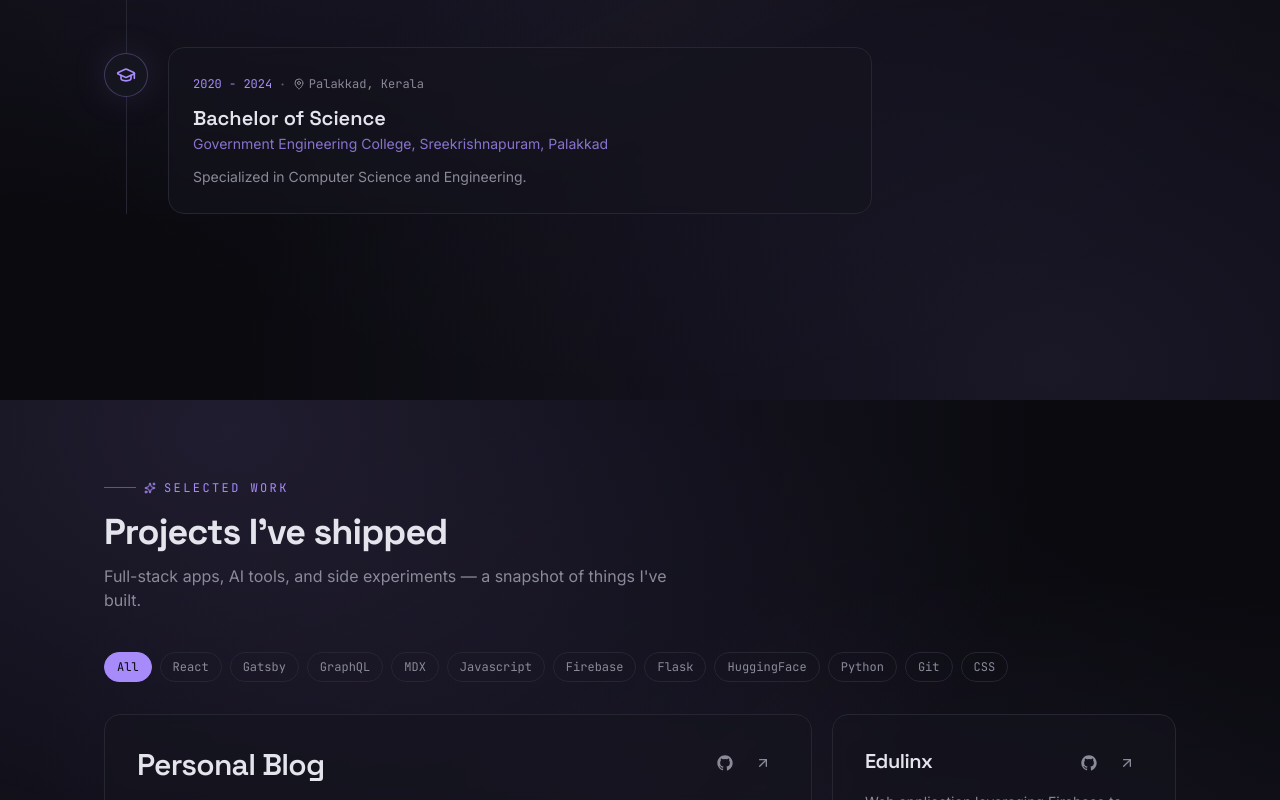
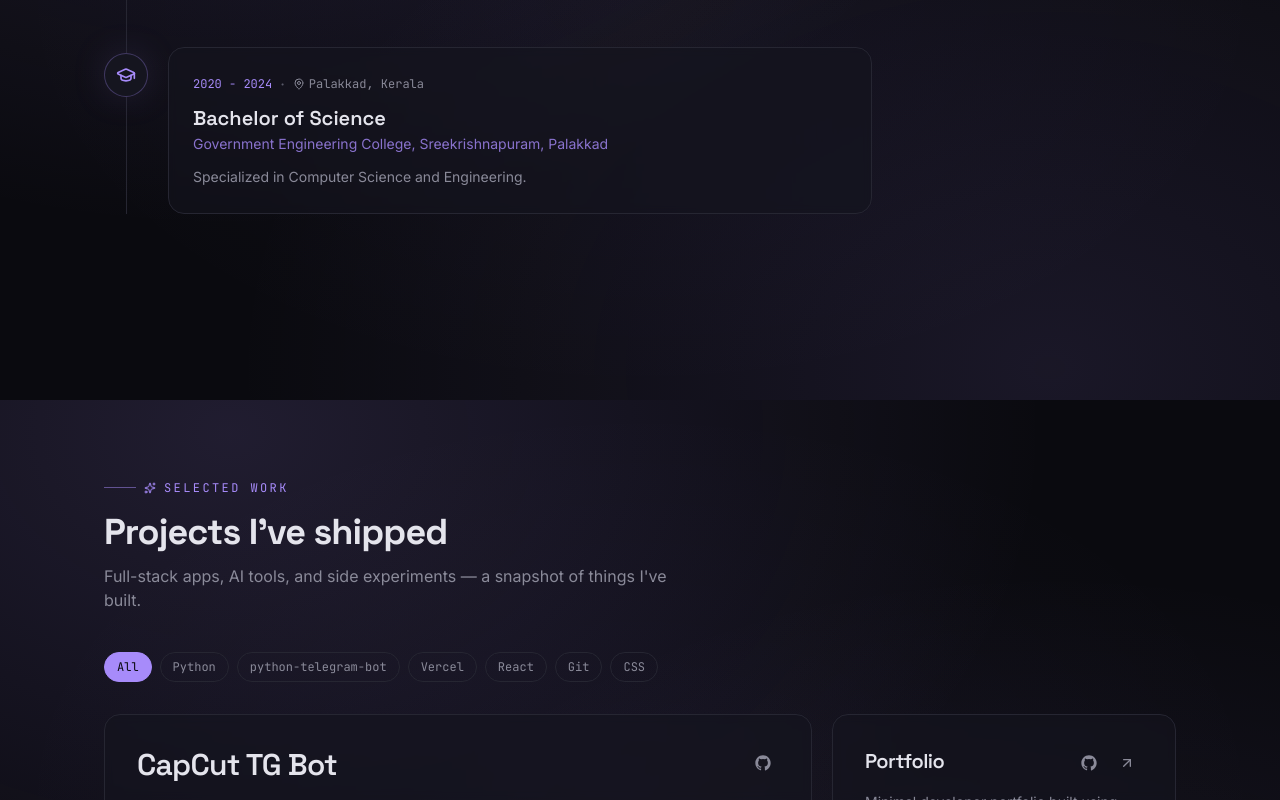
Before and after one commit to mashhoorahdal/portfolio, a React (Vite) app: page / in a window 1280 px wide. Shown: the part 2000-2800 px from the top of the page. Built offline with nearby package versions, Linux system fonts and the light colour scheme; no server answers.

Commit message:
feat: update projects section to include CapCut TG Bot and remove outdated entries

```diff
--- a/src/portfolio.js
+++ b/src/portfolio.js
@@ -22,28 +22,11 @@
   // projects can be added an removed
   // if there are no projects, Projects section won't show up
   {
-    name: "Personal Blog",
+    name: "CapCut TG Bot",
     description:
-      "A personal blog showcasing my journey through solving LeetCode problems, sharing experiences, and documenting the learning process.",
-    stack: ["React", "Gatsby", "GraphQL", "MDX"],
-    sourceCode: "https://github.com/mashhoorahdal/blog-gatsby",
-    livePreview: "https://mashhoorblog.vercel.app/",
-  },
-  {
-    name: "Edulinx",
-    description:
-      " Web application leveraging Firebase to facilitate the organized retrieval and downloading of PDF study materials",
-    stack: ["Javascript", "Firebase"],
-    sourceCode: "https://github.com/mashhoorahdal/Edulinx",
-    livePreview: "https://edulinx.vercel.app",
-  },
-  {
-    name: "PromptImage",
-    description:
-      " Web-based application utilizing Flask and integrated APIs to empower users to create, customize, and download images easily.",
-
-    stack: ["Flask", "HuggingFace", "Python"],
-    sourceCode: "https://github.com/mashhoorahdal/image_generator",
+      "Telegram bot for a CapCut VPN group — handles VPN links, latest CapCut version downloads, and keyword-triggered smart greetings. Deployed serverlessly on Vercel via webhook.",
+    stack: ["Python", "python-telegram-bot", "Vercel"],
+    sourceCode: "https://github.com/mashhoorahdal/capcut-tg-bot",
     livePreview: "",
   },
   {
```
